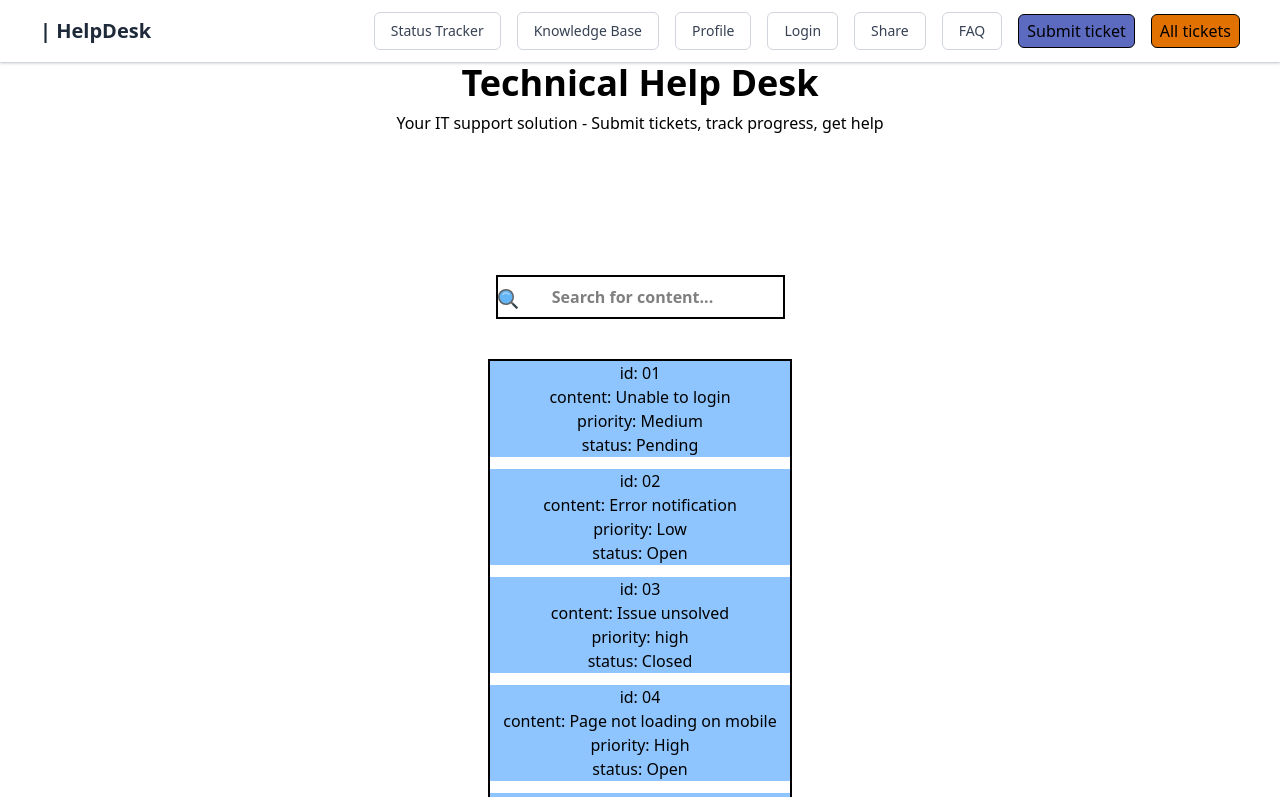
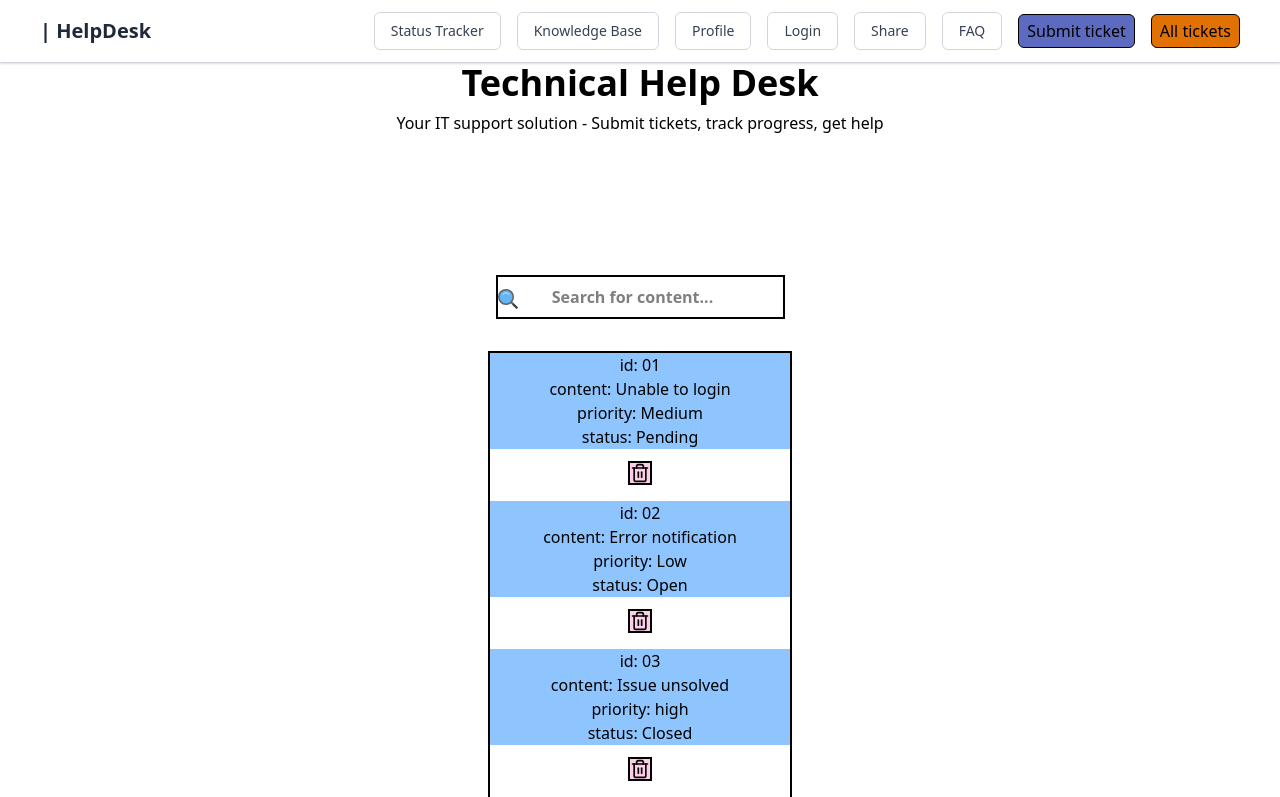
Before and after one commit to erichilla0525/fullstack-helpdesk, a React (Vite) app: page / in a window 1280 px wide. Shown: the top 797 px of the page. Built offline with nearby package versions, Linux system fonts and the light colour scheme.

Commit message:
Update deleteTicket logic.

```diff
--- a/src/components/Hooks/ticketFormHook.ts
+++ b/src/components/Hooks/ticketFormHook.ts
@@ -37,6 +37,15 @@ export function useTickets() {
         }
     }
 
+    async function deleteTicket(id:string) {
+        try {
+            await TicketService.deleteTicket(id);
+            await fetchTickets();
+        } catch (errorObject) {
+            setError(`${errorObject}`);
+        }
+    }
+
     useEffect(() => {
         fetchTickets();
     }, []);
@@ -45,6 +54,7 @@ export function useTickets() {
         tickets,
         error,
         createTicket,
+        deleteTicket
 
     }
 }
--- a/src/components/Repo/ticketFormRepo.ts
+++ b/src/components/Repo/ticketFormRepo.ts
@@ -17,4 +17,5 @@ export async function deleteTicket(id:string) {
         throw new Error(`Failed to delete ticket with id ${id}`);
     }
     ticketData.splice(index, 1);
+    return ticketData
 }
--- a/src/components/Services/ticketFormService.ts
+++ b/src/components/Services/ticketFormService.ts
@@ -9,6 +9,10 @@ export async function createTicket(ticket: { content:string, priority:string, st
     return await ticketRepo.createTicket(ticket)
 }
 
+export async function deleteTicket(id:string) {
+    return await ticketRepo.deleteTicket(id);
+}
+
 export async function validateTicket(ticket: { content:string, priority:string, status:string }) {
     const validateErrors = new Map<string, string>();
 
--- a/src/components/Ticket/SubmitTicketForm.tsx
+++ b/src/components/Ticket/SubmitTicketForm.tsx
@@ -1,7 +1,6 @@
 import { useState } from "react"
 import { useTickets } from "../Hooks/ticketFormHook";
 import { useHover } from "../Hooks/hoverHook";
-
 
 export default function SubmitTicketForm() {
   const { createTicket } = useTickets();
@@ -22,6 +21,7 @@ export default function SubmitTicketForm() {
   };
 
   return (
+    <main>
       <form onSubmit={formSubmit} className="w-1/5 mx-auto flex flex-col border font-semibold items-center mt-3 mb-3 bg-blue-50">
         <input
           type="text"
@@ -51,7 +51,11 @@ export default function SubmitTicketForm() {
           ${hoverStatus.isHovered ? "bg-blue-400" : "bg-pink-300"}`}>
           submit
         </button>
+
       </form>
+    </main>
+
+
   );
 
 }
--- a/src/components/Ticket/Ticket.tsx
+++ b/src/components/Ticket/Ticket.tsx
@@ -1,23 +1,29 @@
 import { useTickets } from "../Hooks/ticketFormHook";
 import type { Ticket } from "../Hooks/ticketFormHook";
+import { Trash2 } from "lucide-react"
 
 export default function WorkOrder() {
 
-  const { tickets } = useTickets()
+  const { tickets, deleteTicket } = useTickets()
 
   return(
-      <div className="flex flex-col justify-center mt-5 mb-5 gap-12 ">
+      <div className="flex flex-col items-center justify-between mt-3 mb-3 gap-5">
 
         <div className='mx-auto space-y-3 border-2'>
           {tickets.map((ticket:Ticket) => (
-            <div key={ticket.id} className='bg-blue-300'>
-              <p>id: {ticket.id}</p>
-              <p>content: {ticket.content}</p>
-              <p>priority: {ticket.priority}</p>
-              <p>status: {ticket.status}</p>
+            <div>
+              <div key={ticket.id} className='bg-blue-300'>
+                <p>id: {ticket.id}</p>
+                <p>content: {ticket.content}</p>
+                <p>priority: {ticket.priority}</p>
+                <p>status: {ticket.status}</p>
+              </div>
+
+              <button type="button" onClick={() => deleteTicket(ticket.id)} className="bg-pink-200 border-2 mt-3 mb-1 cursor-pointer">
+                  <Trash2 size={20}/>
+              </button>
             </div>
-          ))
-          }
+          ))}
         </div>
       </div>
     );
```
Lines whose indentation alone changed are shown as unchanged.
